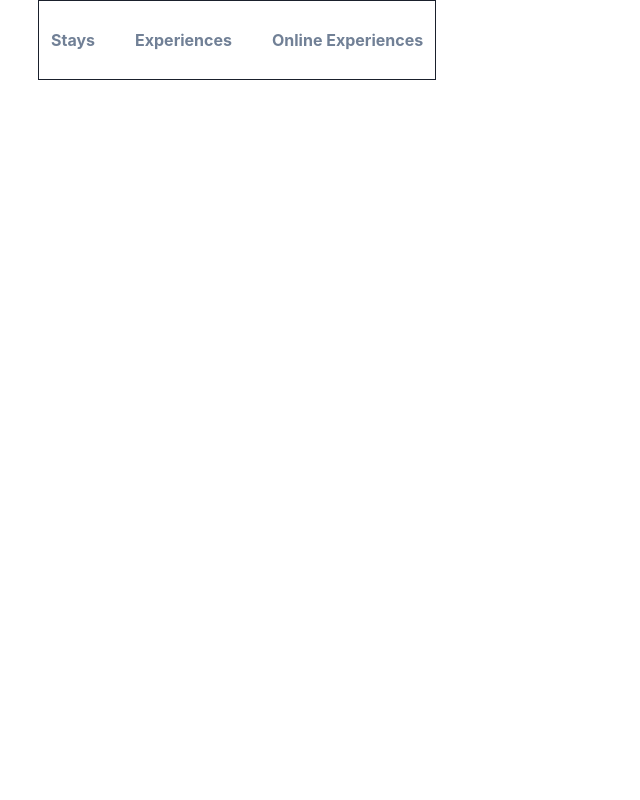
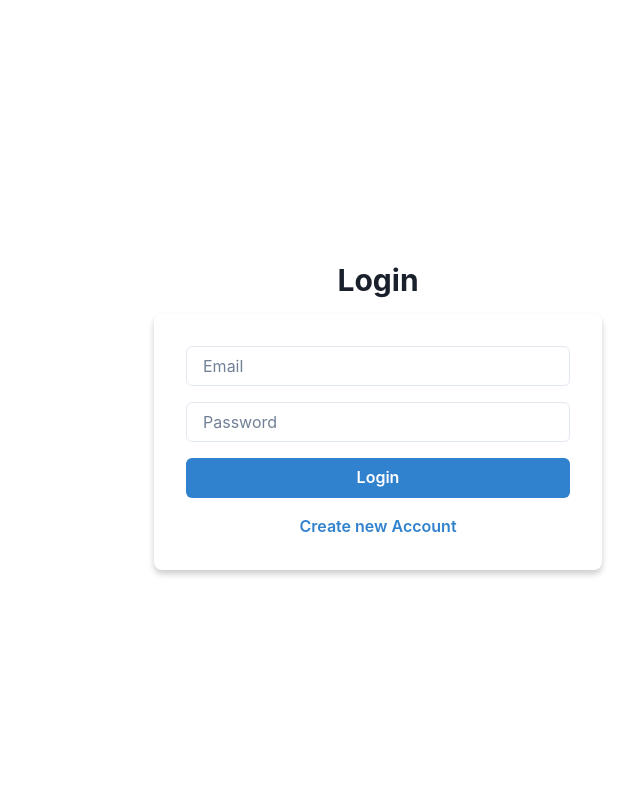
Before and after one commit to balaji-6298/Koshi-Exception-023, a React (Vite) app in the folder frontend/: page /login in a window 1280 px wide. Shown: the top 800 px of the page, without its empty margins (262-902 px from the left). Built offline with nearby package versions, Linux system fonts and the light colour scheme.

Commit message:
login and routes added

```diff
--- a/frontend/src/App.tsx
+++ b/frontend/src/App.tsx
@@ -1,19 +1,41 @@
+// import React from 'react';
+// import { Routes, Route } from 'react-router-dom'; // Use Routes and Route, not Router
+// import { Stays } from './pages/Stays';
+// import { Experiences } from './pages/Experiences';
+// import { OnlineExperiences } from './pages/OnlineExperiences';
+// import { TopNavbar } from './components/topNavbar/TopNavbar';
+
+// const App = () => {
+//   return (
+//     <>
+//       <TopNavbar />
+//       <Routes>
+//         <Route path="/" element={<Stays />} />
+//         <Route path="/experiences" element={<Experiences />} />
+//         <Route path="/online-experiences" element={<OnlineExperiences />} />
+//       </Routes>
+//     </>
+//   );
+// };
+
+
+// export default App;
+
 import React from 'react';
 import { Routes, Route } from 'react-router-dom'; // Use Routes and Route, not Router
 import { Stays } from './pages/Stays';
 import { Experiences } from './pages/Experiences';
 import { OnlineExperiences } from './pages/OnlineExperiences';
 import { TopNavbar } from './components/topNavbar/TopNavbar';
-
+import {Login} from './components/login & singup/Login'
+import { SignUp } from './components/login & singup/SignUp';
+import { AllRoutes } from './components/allRoutes/AllRoutes';
 const App = () => {
   return (
     <>
-      <TopNavbar />
-      <Routes>
-        <Route path="/" element={<Stays />} />
-        <Route path="/experiences" element={<Experiences />} />
-        <Route path="/online-experiences" element={<OnlineExperiences />} />
-      </Routes>
+    <AllRoutes/>
+    <SignUp />
+
     </>
   );
 };
--- a/frontend/src/components/admin/Admin.tsx
+++ b/frontend/src/components/admin/Admin.tsx
@@ -1,10 +1,10 @@
 import React, { useState } from 'react';
-import './App.css';
+
 import Header from './Header';
 import Sidebar from './Sidebar';
 import AdminPanel from './rental';
 
-function App(): JSX.Element {
+function Admin(): JSX.Element {
   const [count, setCount] = useState<number>(0);
 
   return (
@@ -19,4 +19,4 @@ function App(): JSX.Element {
   );
 }
 
-export default App;
+export default Admin;
--- a/frontend/src/components/allRoutes/AllRoutes.tsx
+++ b/frontend/src/components/allRoutes/AllRoutes.tsx
@@ -0,0 +1,16 @@
+import { Routes, Route } from "react-router-dom";
+import Admin from "../admin/Admin";
+import { SignUp } from "../login & singup/SignUp";
+import { Login } from "../login & singup/Login";
+
+export const AllRoutes = () => {
+  return (
+    <>
+      <Routes>
+        {/* <Route path="/admin" element={<Admin />} /> */}
+        <Route path="/signup" element={<SignUp />} />
+        <Route path="/login" element={<Login />} />
+      </Routes>
+    </>
+  );
+};
--- a/frontend/src/components/login & singup/Login.tsx
+++ b/frontend/src/components/login & singup/Login.tsx
@@ -1,11 +1,15 @@
 import { Center, Box, Heading, Input, Button } from "@chakra-ui/react";
 import axios from "axios";
 import { useState } from "react";
-
 import { usersUrl } from "../../utils/server";
 import { useNavigate } from "react-router-dom";
+
+
 export function Login() {
   const navigate = useNavigate();
+  const [adminPass, setAdminPass] = useState<boolean>(false);
+  const [userPass, setUserPass] = useState<boolean>(false);
+
   const [userData, setUserData] = useState({ email: "", pass: "" });
   const handleChange = (e: React.ChangeEvent<HTMLInputElement>) => {
     const { name, value } = e.target;
@@ -15,30 +19,41 @@ export function Login() {
     });
   };
 
-
   const checkAuthenticUser = (data: any[]) => {
-    return data.find((element: any) => element.email === userData.email && element.password === userData.pass);
+    return data.find(
+      (element: any) =>
+        element.email === userData.email && element.password === userData.pass
+    );
   };
   const handleSubmit = (e: React.FormEvent<HTMLFormElement>) => {
     e.preventDefault();
-
+    if (userData.email == "admin@gmail.com") {
+      if (userData.pass == "admin") {
+        localStorage.setItem("admin", "1");
+        navigate("/admin");
+      } else {
+        setAdminPass(true);
+      }
+    } else {
       axios
         .get(usersUrl)
         .then((res) => {
           const user = checkAuthenticUser(res.data);
           if (user) {
             console.log("User is valid:", user);
-          navigate("/dashboard");//need to change
+            localStorage.setItem("user_id", user.id);
+            navigate("/");
           } else {
+            setUserPass(true);
             console.log("Invalid credentials");
           }
         })
         .catch((error) => console.log(error));
+    }
   };
 
   return (
     <>
-      {" "}
       <Center h="100vh" w="100vw">
         <Box maxW="md" mx="auto" mt="8">
           <Heading as="h1" mb="4" textAlign="center" size="lg">
@@ -67,10 +82,29 @@ const checkAuthenticUser = (data: any[]) => {
                 onChange={handleChange}
                 value={userData.pass}
               />
+              {adminPass && (
+                <p style={{ paddingBottom: "10px", color: "red" }}>
+                  Enter correct password
+                </p>
+              )}
+              {userPass && (
+                <p style={{ paddingBottom: "10px", color: "red" }}>
+                  Please enter valid credential
+                </p>
+              )}
               <Button type="submit" colorScheme="blue" width="full">
                 Login
               </Button>
             </form>
+            <Box mt={4} textAlign="center">
+              <Button
+                variant="link"
+                color="blue.500"
+                onClick={() => navigate("/signup")}
+              >
+                Create new Account
+              </Button>
+            </Box>
           </Box>
         </Box>
       </Center>
```
Also changed, not shown: frontend/src/components/login & singup/SignUp.tsx (+79 -0 lines). Lines whose indentation alone changed are shown as unchanged.
